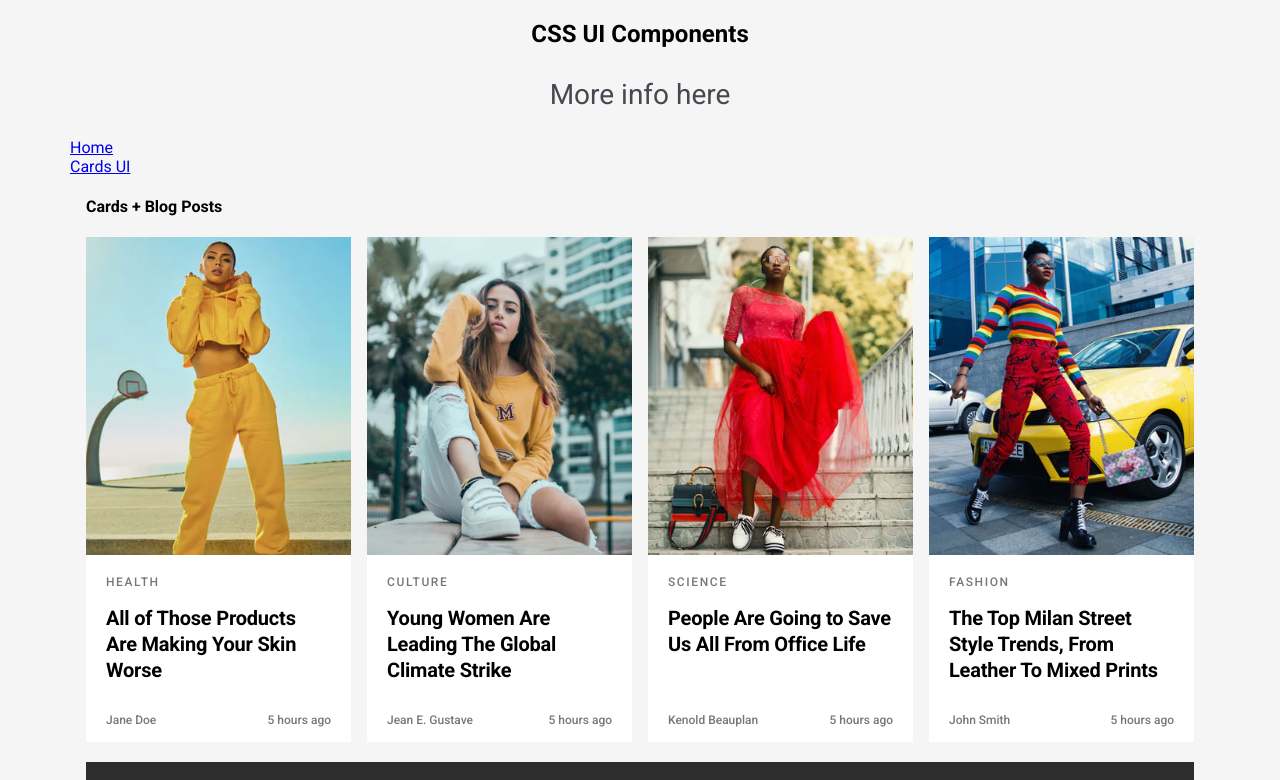
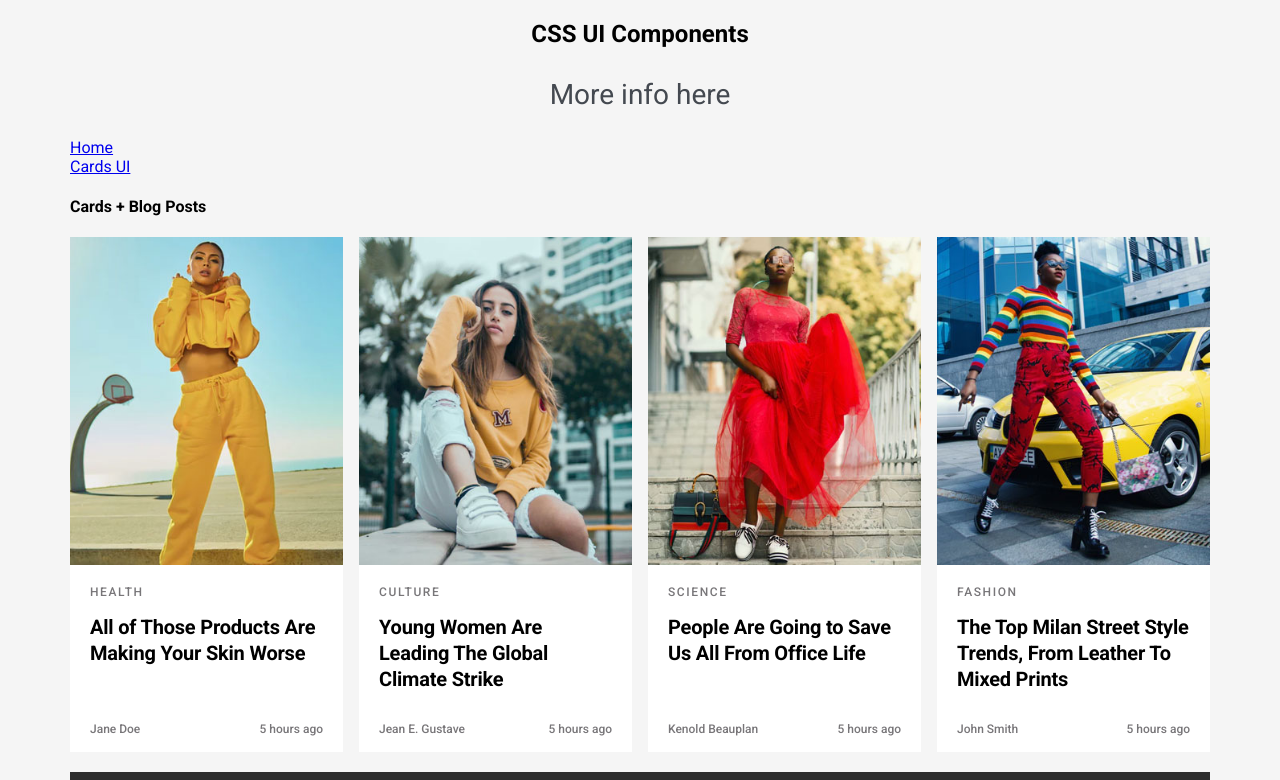
Before and after one commit to kenold/css-ui-v1, a React (Create React App) app: page /cards in a window 1280 px wide. Shown: the top 780 px of the page. Built offline with nearby package versions, Linux system fonts and the light colour scheme.

Commit message:
update class name

```diff
--- a/src/components/pages/cards.js
+++ b/src/components/pages/cards.js
@@ -8,7 +8,7 @@ import BlogWide from '../../components/cards/blogWide'
 class Cards extends Component {
     render() {
         return (
-            <div className="container">
+            <div className="cards-page">
                 <Blog />
                 <Movie />
                 <Product />
```
